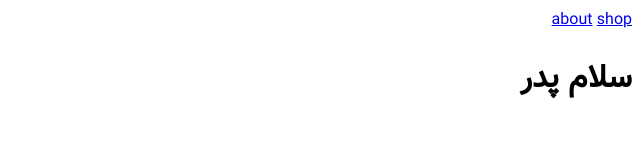
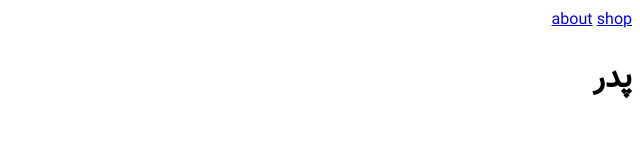
Before and after one commit to rezabeta2/testing, a plain HTML site: page Index.html in a window 1280 px wide. Shown: the whole page, without its empty margins (640-1280 px from the left). Drawn offline with Linux system fonts and the light colour scheme; files whose address does not match are found by name.

Commit message:
is exist

```diff
--- a/Index.html
+++ b/Index.html
@@ -15,7 +15,7 @@
             <a href="shop.html">shop</a>
         </nav>
     </header>
-    <h1>سلام پدر</h1>
+    <h1> پدر</h1>
 
     </div>
     <script src="./Js/all.min.js"></script>
```
